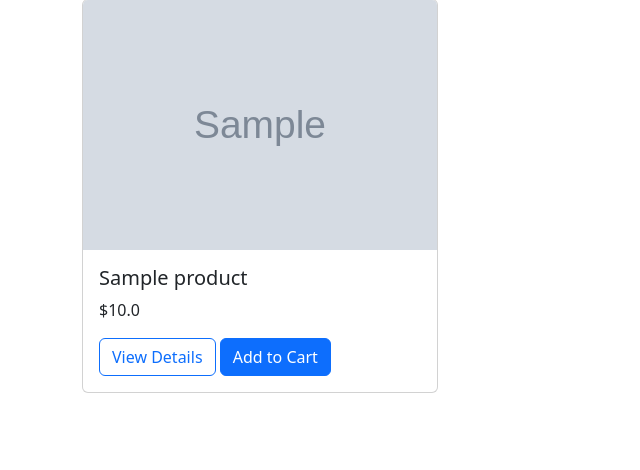
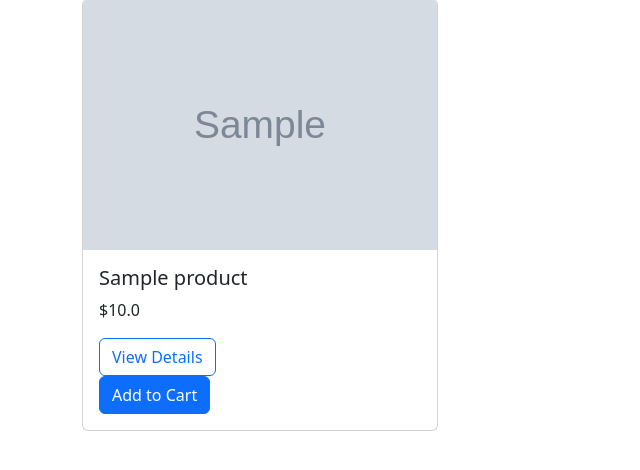
Before and after one commit to HTING007/pyshop-django, a Django app: page / in a window 1280 px wide. Shown: the part 175-645 px from the top of the page, without its empty margins (0-640 px from the left). Run offline with Django 5.2, Linux system fonts and the light colour scheme; tables that the repository leaves empty hold one stand-in row (values such as "Sample post"); grey boxes marked "Sample" are stand-in pictures.

Commit message:
Use POST for cart actions

```diff
--- a/cart/views.py
+++ b/cart/views.py
@@ -18,6 +18,7 @@ def cart(request):
         'cart_count': cart_count
     })
 
+@require_POST
 def add_to_cart(request,product_id):
     product = get_object_or_404(Product,id=product_id)
 
@@ -32,6 +33,7 @@ def add_to_cart(request,product_id):
 
     return redirect('cart')
 
+@require_POST
 def remove_from_cart(request,item_id):
     item = get_object_or_404(CartItem,id=item_id,user=request.user)
     item.delete()
--- a/products/templates/index.html
+++ b/products/templates/index.html
@@ -22,9 +22,10 @@
                     View Details
                 </a>
 
-                <a href="{% url 'add_to_cart' product.id %}" class="btn btn-primary">
-                    Add to Cart
-                </a>
+                <form method="post" action="{% url 'add_to_cart' product.id %}">
+                        {% csrf_token %}
+                        <button type="submit" class="btn btn-primary">Add to Cart</button>
+                </form>
             </div>
         </div>
         </div>
--- a/templates/cart.html
+++ b/templates/cart.html
@@ -26,7 +26,10 @@
                     </form>
                 </div>
                 <p class="mt-3 mb-2">Subtotal: ${{ item.subtotal|floatformat:2 }}</p>
-                <a href="{% url 'remove_from_cart' item.id %}" class="btn btn-danger">Remove</a>
+                <form method="post" action="{% url 'remove_from_cart' item.id %}">
+                        {% csrf_token %}
+                        <button type="submit" class="btn btn-danger">Remove</button>
+                </form>
             </div>
         </div>
     {% endfor %}
```
Also changed, not shown: products/templates/detail.html (+8 -2 lines).
